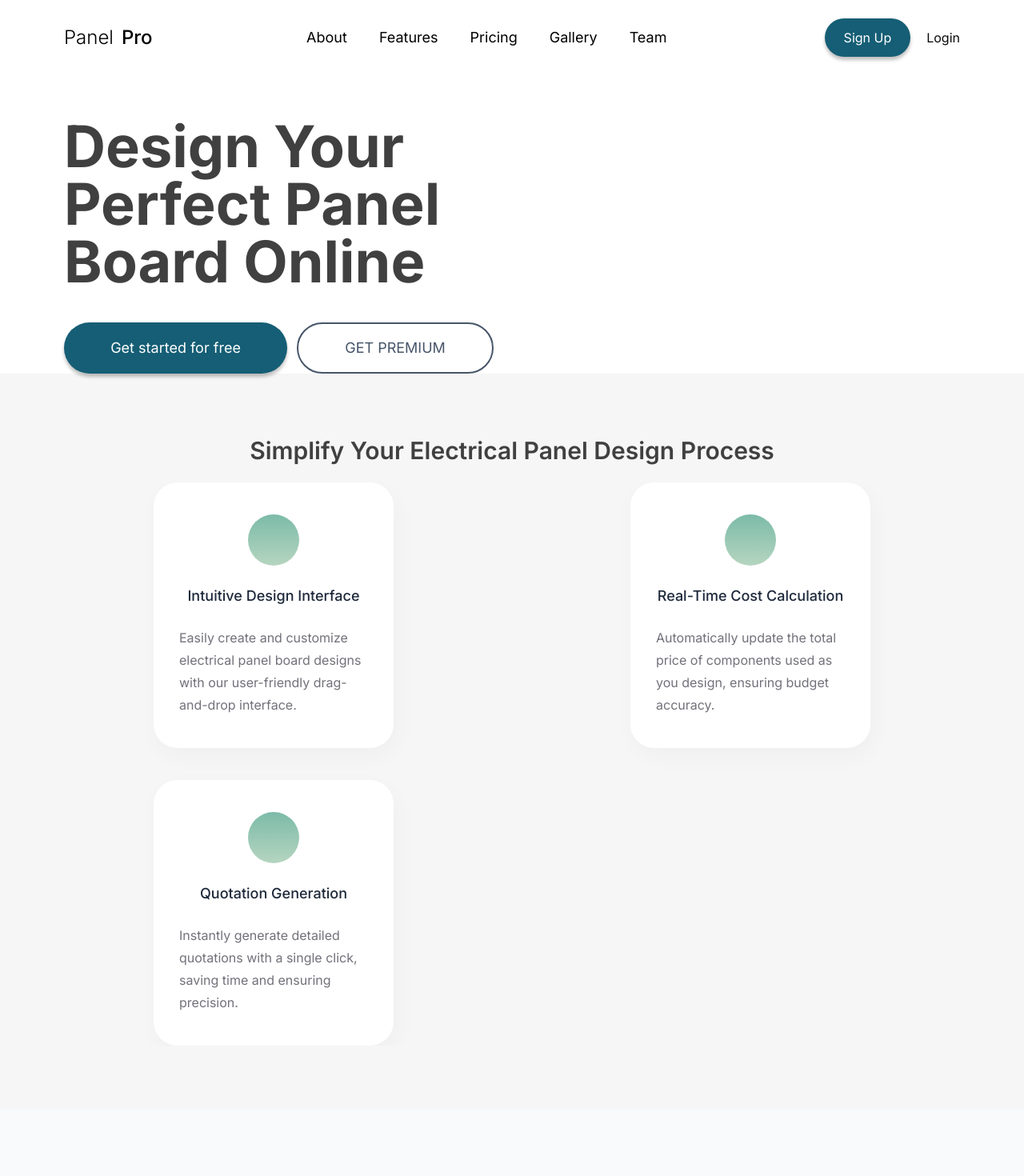
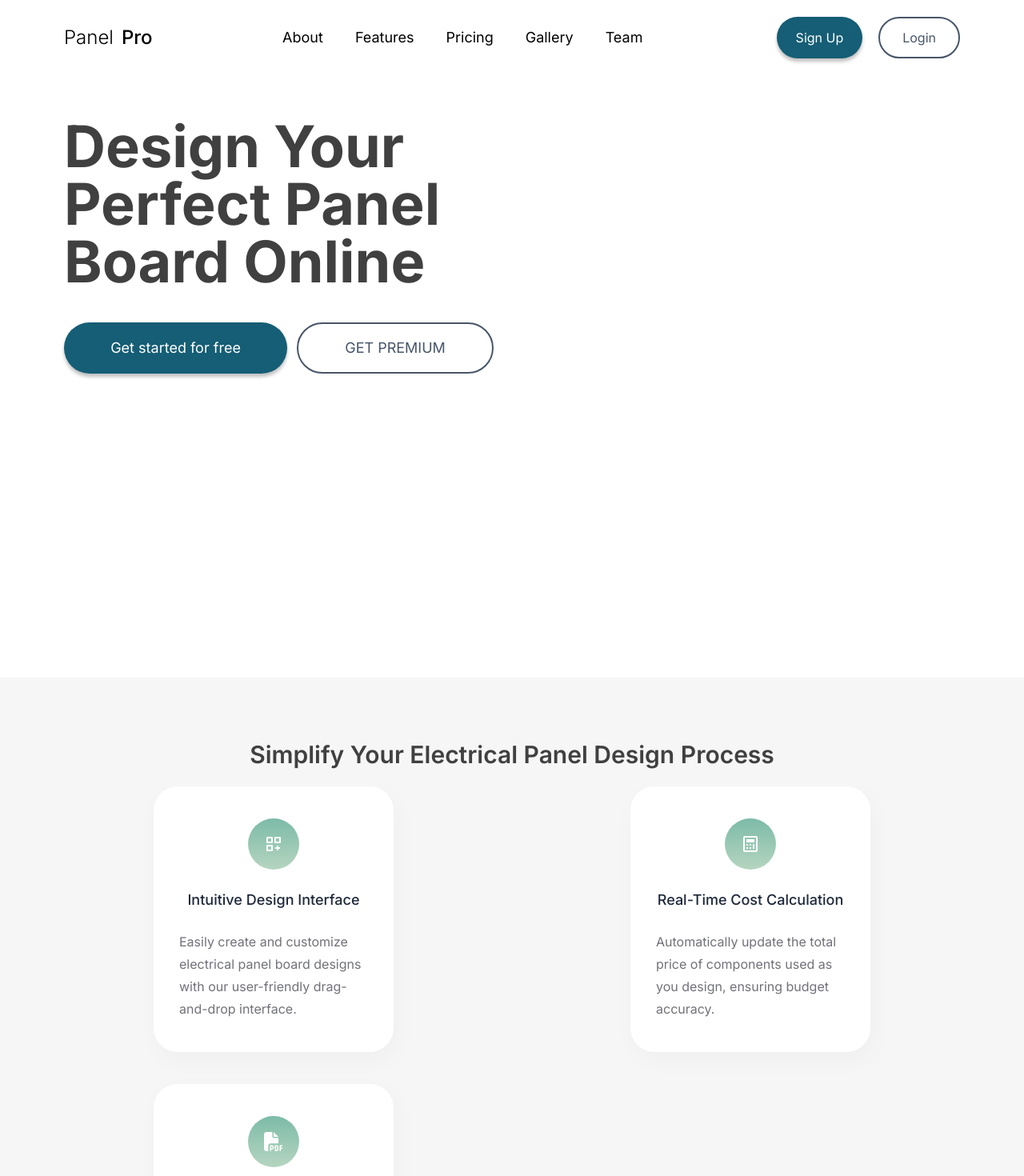
Before and after one commit to nemal2/Power-Drafter-Pro, a Next.js app: page / in a window 1280 px wide. Shown: the top 1470 px of the page at 80% size. Built offline with nearby package versions, Linux system fonts and the light colour scheme; no server answers.

Commit message:
homepage-features

```diff
--- a/app/_components/panelPro/FeatureCard.tsx
+++ b/app/_components/panelPro/FeatureCard.tsx
@@ -1,5 +1,12 @@
 import * as React from "react";
-import { FeatureCardProps } from "./types";
+// import { FeatureCardProps } from "./types";
+
+// Ensure icon is a valid React element
+interface FeatureCardProps {
+  icon: React.ReactNode;
+  title: string;
+  description: string;
+}
 
 export const FeatureCard: React.FC<FeatureCardProps> = ({
   icon,
@@ -8,7 +15,13 @@ export const FeatureCard: React.FC<FeatureCardProps> = ({
 }) => (
   <div className="flex flex-col self-stretch my-auto rounded-none min-w-[240px] w-[300px]">
     <div className="flex flex-col items-center px-8 py-10 bg-white rounded-[30px] shadow-[4px_10px_30px_rgba(0,0,0,0.03)] max-md:px-5">
-      <div className="flex shrink-0 w-16 h-16 rounded-full bg-[linear-gradient(180deg,#7CBBA8_0%,#B5D5C0_100%)]" />
+      <div className="flex shrink-0 w-16 h-16 rounded-full bg-[linear-gradient(180deg,#7CBBA8_0%,#B5D5C0_100%)]" >
+        <div className="flex items-center justify-center w-full h-full scale-150 text-white">
+          {icon}
+        </div>
+      </div>
+
+
       <div className="mt-6 text-lg font-medium text-slate-800">{title}</div>
       <div className="self-stretch mt-6 text-base leading-7 text-zinc-500">
         {description}
--- a/app/_components/panelPro/PanelPro.tsx
+++ b/app/_components/panelPro/PanelPro.tsx
@@ -5,22 +5,30 @@ import { PricingTier } from "./PricingTier";
 import { FAQItem } from "./FAQItem";
 import { FooterLink } from "./FooterLink";
 import { SocialIcon } from "./SocialIcon";
-import { LoginLink } from "@kinde-oss/kinde-auth-nextjs";
+import { BiCustomize, BiCalculator } from "react-icons/bi";
+import { CiCalculator2 } from "react-icons/ci";
+import { FaFilePdf } from "react-icons/fa6";
+
+import { LoginLink, RegisterLink } from '@kinde-oss/kinde-auth-nextjs'
+
 
 const navItems = ["About", "Features", "Pricing", "Gallery", "Team"];
 const features = [
   {
     title: "Intuitive Design Interface",
+    icon: <BiCustomize />,
     description:
       "Easily create and customize electrical panel board designs with our user-friendly drag-and-drop interface.",
   },
   {
     title: "Real-Time Cost Calculation",
+    icon: <BiCalculator />,
     description:
       "Automatically update the total price of components used as you design, ensuring budget accuracy.",
   },
   {
     title: "Quotation Generation",
+    icon: <FaFilePdf />,
     description:
       "Instantly generate detailed quotations with a single click, saving time and ensuring precision.",
   },
@@ -115,19 +123,18 @@ export default function PanelPro() {
               Sign Up
             </button>
 
-            <div className="flex gap-5 self-stretch my-auto text-base text-center">
-            <LoginLink postLoginRedirectURL="/dashboard"> Login</LoginLink>
-            </div>
-
+            <button className="gap-2.5 self-stretch px-7 py-3 border-2 border-solid border-slate-600 rounded-[50px] text-slate-600 max-md:px-5">
+              <LoginLink postLoginRedirectURL="/dashboard"> Login</LoginLink>
+            </button>
           </div>
         </nav>
       </header>
 
       <main>
-        <section className="hero-section mt-10 px-20 max-md:px-5 max-md:max-w-full">
-          <div className="flex gap-5 max-md:flex-col">
+        <section className="hero-section mt-10 px-20  max-md:px-5 max-md:max-w-full min-h-[calc(100vh-100px)]">
+
             <div className="flex flex-col w-[54%] max-md:w-full">
-              <h1 className="text-7xl font-bold text-neutral-700 max-md:text-4xl">
+              <h1 className="text-7xl font-bold text-neutral-700 max-md:text-4xl ">
                 Design Your Perfect Panel Board Online
               </h1>
               <div className="flex flex-wrap gap-3 mt-10 max-w-full text-lg text-center w-[537px]">
@@ -139,7 +146,7 @@ export default function PanelPro() {
                 </button>
               </div>
             </div>
-          </div>
+
         </section>
 
         <section className="features-section flex flex-col items-center px-12 py-20 bg-neutral-100 bg-opacity-90 max-md:px-5">
@@ -148,7 +155,7 @@ export default function PanelPro() {
           </h2>
           <div className="flex overflow-hidden flex-wrap gap-10 justify-between items-center px-36 mt-6 max-w-full w-[1414px] max-md:px-5">
             {features.map((feature, index) => (
-              <FeatureCard key={index} {...feature} icon="" />
+              <FeatureCard key={index} {...feature} />
             ))}
           </div>
         </section>
--- a/package.json
+++ b/package.json
@@ -42,6 +42,7 @@
     "react-dnd-html5-backend": "^16.0.1",
     "react-dom": "^18",
     "react-draggable": "^4.4.6",
+    "react-icons": "^5.4.0",
     "react-modal": "^3.16.3",
     "shadcn-ui": "^0.9.4",
     "sonner": "^1.4.0",
```
Also changed, not shown: 1 other file (tests, documents, lock files or other folders).
